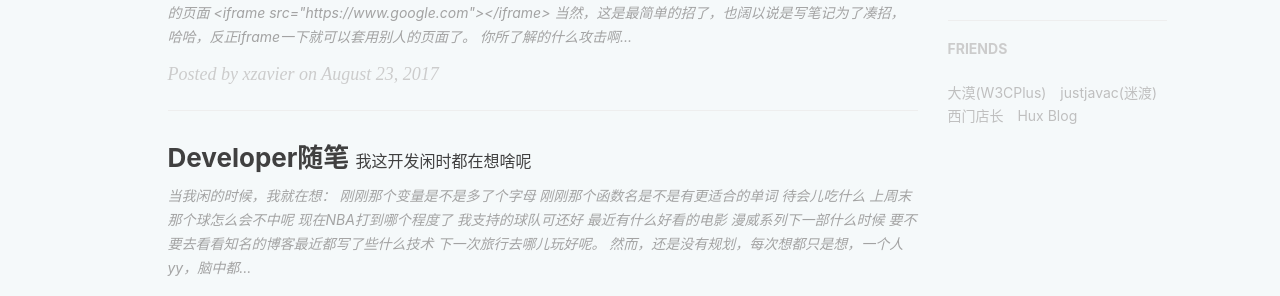
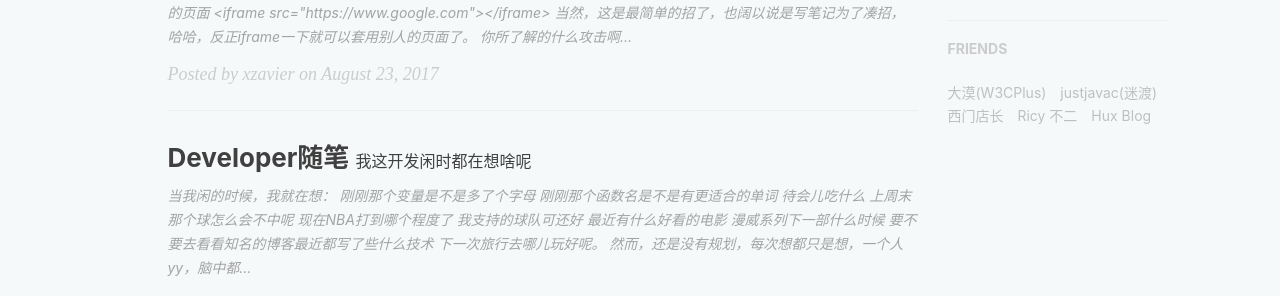
Before and after one commit to LonelyJoker/xiaohuazheng.github.io, a Jekyll site: the page built from index.html, in a window 1280 px wide and 900 px high, scrolled down 949 px. Shown: the part 153-449 px from the top of the window. Built offline with Jekyll 4.4.1, drawn with Linux system fonts in a browser that asks for light colours; nearby versions of some CDN libraries; the list of posts is cut into pages by our own code; comment, search, counter and statistics services are not loaded.

Commit message:
add friend links

```diff
--- a/_config.yml
+++ b/_config.yml
@@ -109,7 +109,10 @@ friends: [{
     },{
         title: "西门店长",
         href: "https://arkingc.github.io/"
-    }, {
+    },{
+        title: "Ricy 不二",
+        href: "https://dai1054067910.github.io/"
+    },{
         title: "Hux Blog",
         href: "http://huangxuan.me/"
     }
```
